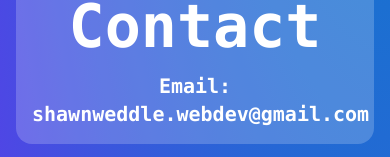
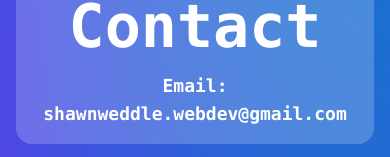
Before and after one commit to ShawnWeddle/shawnweddle, a React (Vite) app: page / in a window 390 px wide. Shown: the part 2662-2819 px from the top of the page. Built offline with nearby package versions, Linux system fonts and the light colour scheme.

Commit message:
Linkedin link added

```diff
--- a/src/Contact.tsx
+++ b/src/Contact.tsx
@@ -5,7 +5,7 @@ const Contact: React.FC = () => {
         <p className="m-4 text-center font-mono text-6xl font-semibold text-white">
           Contact
         </p>
-        <p className="m-4 text-center font-mono text-xl font-semibold text-white sm:text-2xl">
+        <p className="m-4 text-center font-mono text-lg font-semibold text-white sm:text-2xl">
           Email: shawnweddle.webdev@gmail.com
         </p>
       </div>
--- a/src/NameHeader.tsx
+++ b/src/NameHeader.tsx
@@ -22,7 +22,12 @@ const NameHeader: React.FC = () => {
             >
               <FaGithub />
             </a>
-            <a className="m-4 block text-7xl font-extrabold text-white drop-shadow-lg transition hover:scale-110 sm:text-8xl">
+            <a
+              className="m-4 block text-7xl font-extrabold text-white drop-shadow-lg transition hover:scale-110 sm:text-8xl"
+              href="https://www.linkedin.com/in/shawn-weddle-763aa4285/"
+              target="_blank"
+              rel="noopener noreferrer"
+            >
               <FaLinkedin />
             </a>
             <a className="m-4 block text-7xl font-extrabold text-white drop-shadow-lg transition hover:scale-110 sm:text-8xl">
```
